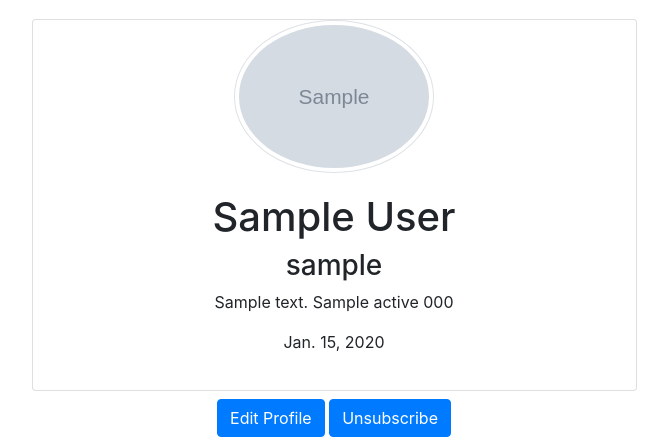
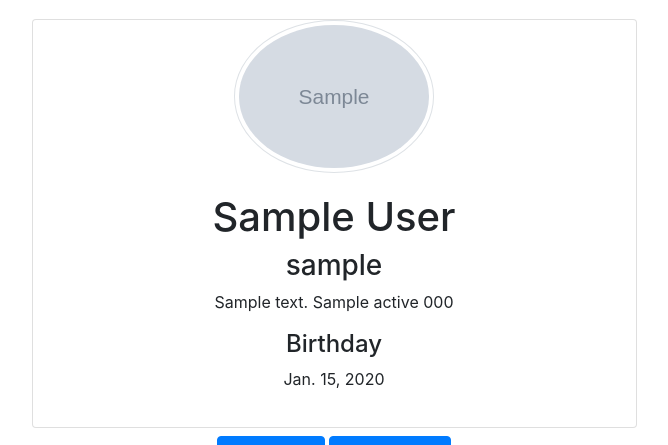
Before and after one commit to BashfulBandit/booerds, a Django app: a page that uses users/templates/users/profile.html in a window 1280 px wide. Shown: the part 57-502 px from the top of the page, without its empty margins (306-974 px from the left). Run offline with Django 3.2, Linux system fonts and the light colour scheme; a user stored in the database is signed in; tables that the repository leaves empty hold one stand-in row (values such as "Sample post"); grey boxes marked "Sample" are stand-in pictures; some libraries are stand-ins or nearby versions.

Commit message:
Birthday.

```diff
--- a/users/templates/users/profile.html
+++ b/users/templates/users/profile.html
@@ -20,6 +20,7 @@
         {% if profile is not None %}
           <p>{{ profile.street_address }} {{ profile.city }} {{ profile.state }} {{ profile.zipcode }}</p>
           {% if profile.is_customer %}
+            <h4>Birthday</h4>
             <p>{{ profile.date_of_birth }}</p>
           {% endif %}
         {% endif %}
```
